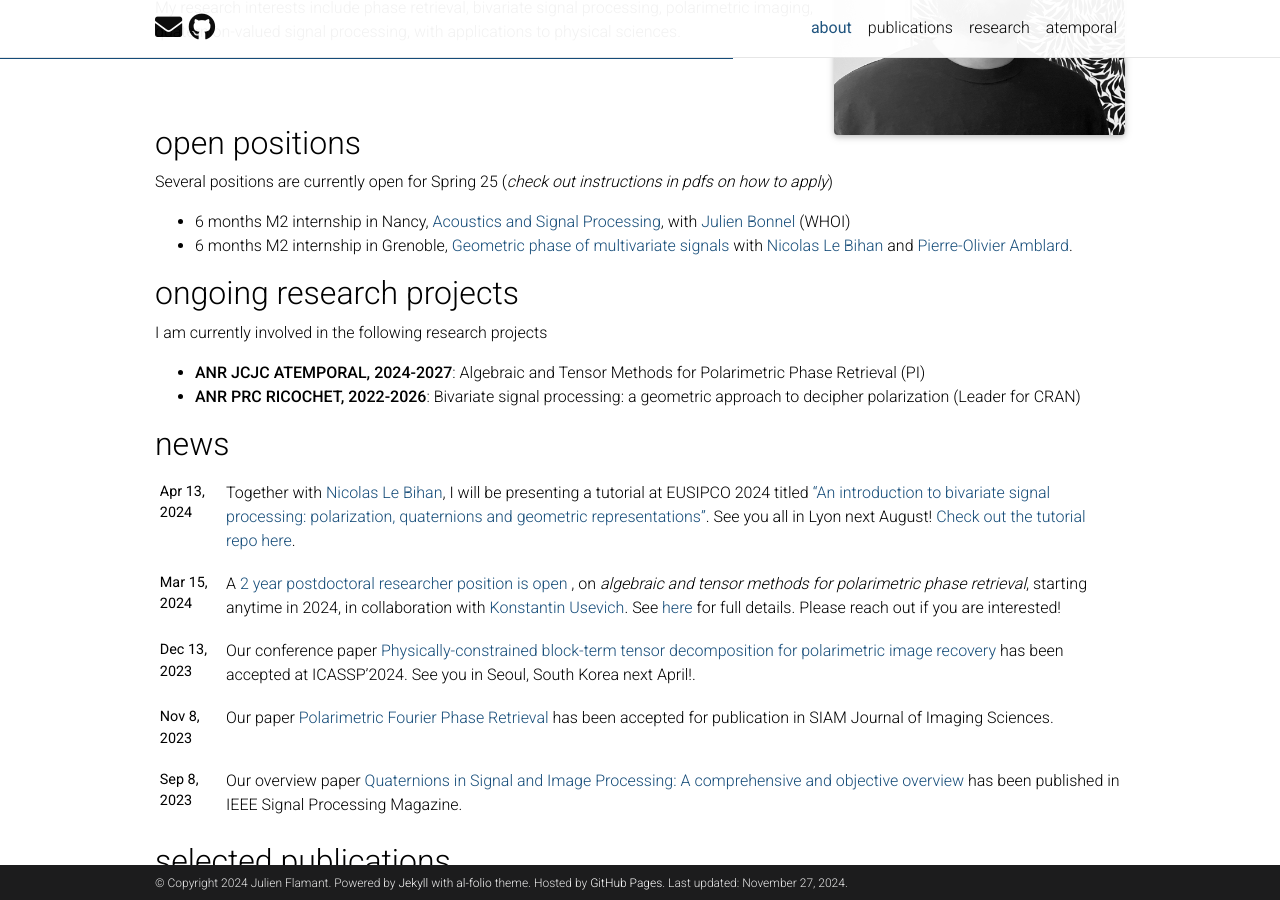
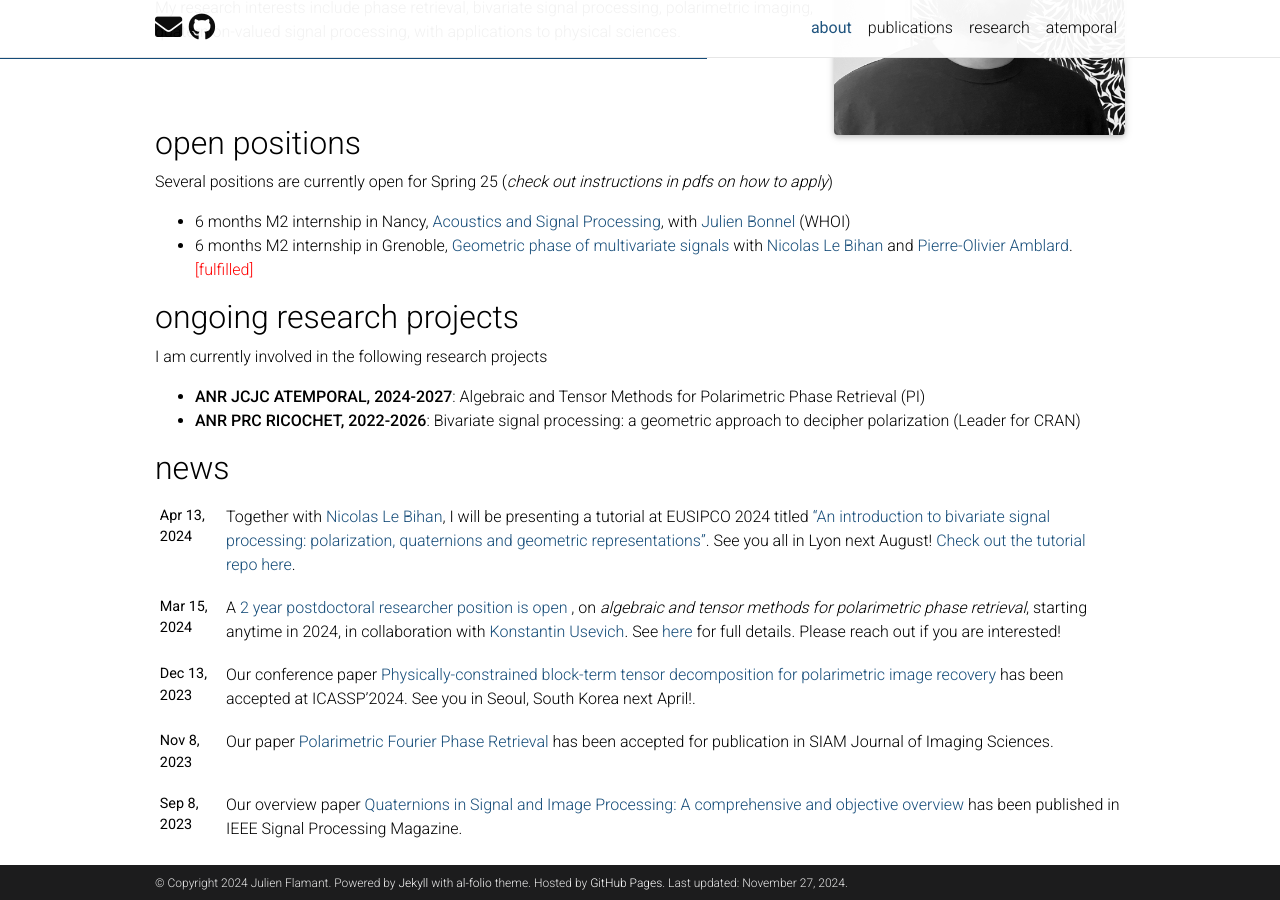
Before and after one commit to jflamant/jflamant.github.io, a Jekyll site: the page built from _pages/about.md, in a window 1280 px wide and 900 px high, scrolled down 374 px. Built offline with Jekyll 4.4.1, drawn with Linux system fonts in a browser that asks for light colours; full-size pictures stand in for the smaller copies a plugin makes; comment, search, counter and statistics services are not loaded; a style sheet for code colours, icons or effects is not loaded.

Commit message:
Update about.md

```diff
--- a/_pages/about.md
+++ b/_pages/about.md
@@ -41,7 +41,7 @@ Interested? contact me directly by [email](mailto:julien.flamant@cnrs.fr), joini
  -->
 Several positions are currently open for Spring 25 (*check out instructions in pdfs on how to apply*)
 - 6 months M2 internship in Nancy, [Acoustics and Signal Processing](/assets/jobs/2025_M2_acoustics_CRAN_WHOI.pdf), with [Julien Bonnel](https://www2.whoi.edu/staff/jbonnel/) (WHOI)
-- 6 months M2 internship in Grenoble, [Geometric phase of multivariate signals](/assets/jobs/2025_M2_geometricphase.pdf) with [Nicolas Le Bihan](https://nicolas-le-bihan.github.io/) and [Pierre-Olivier Amblard](https://www.gipsa-lab.grenoble-inp.fr/~pierre-olivier.amblard/).
+- 6 months M2 internship in Grenoble, [Geometric phase of multivariate signals](/assets/jobs/2025_M2_geometricphase.pdf) with [Nicolas Le Bihan](https://nicolas-le-bihan.github.io/) and [Pierre-Olivier Amblard](https://www.gipsa-lab.grenoble-inp.fr/~pierre-olivier.amblard/). <span style="color:red">[fulfilled] </span>
 
 
 ## ongoing research projects
```
